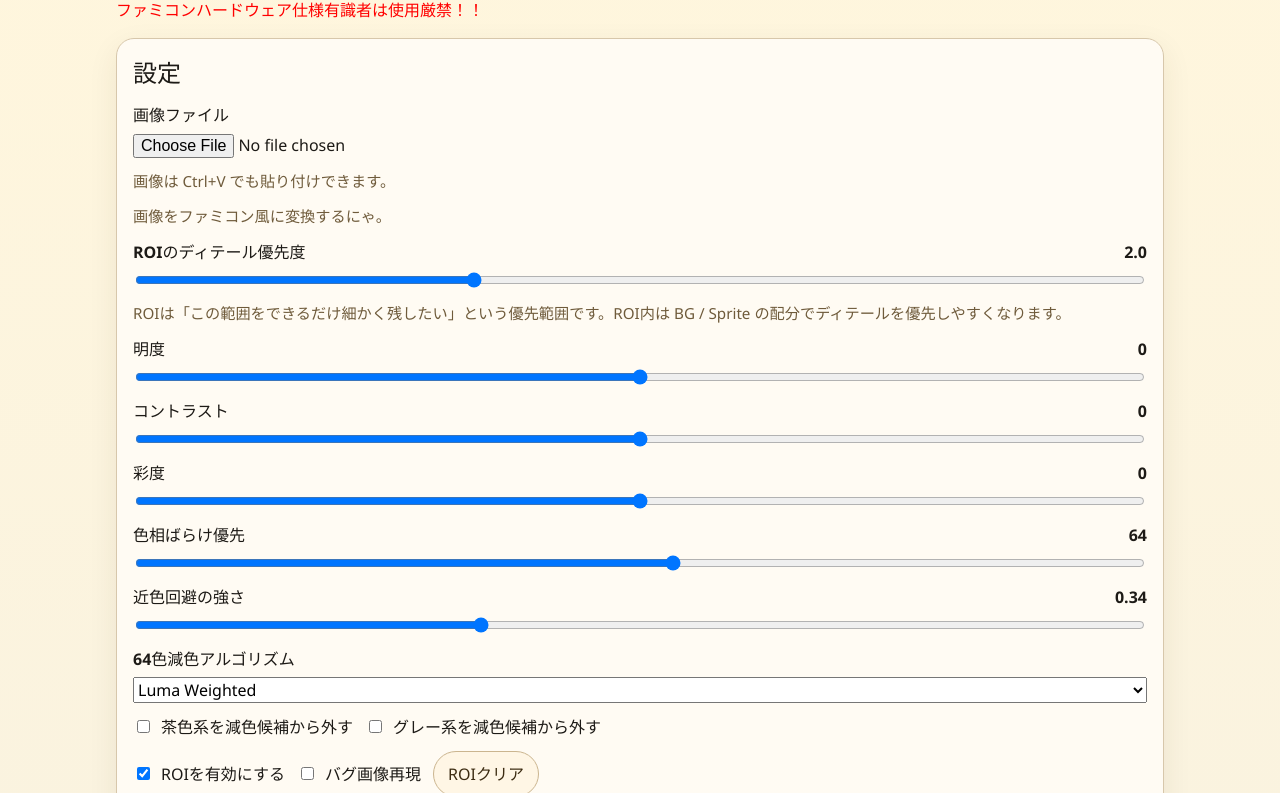
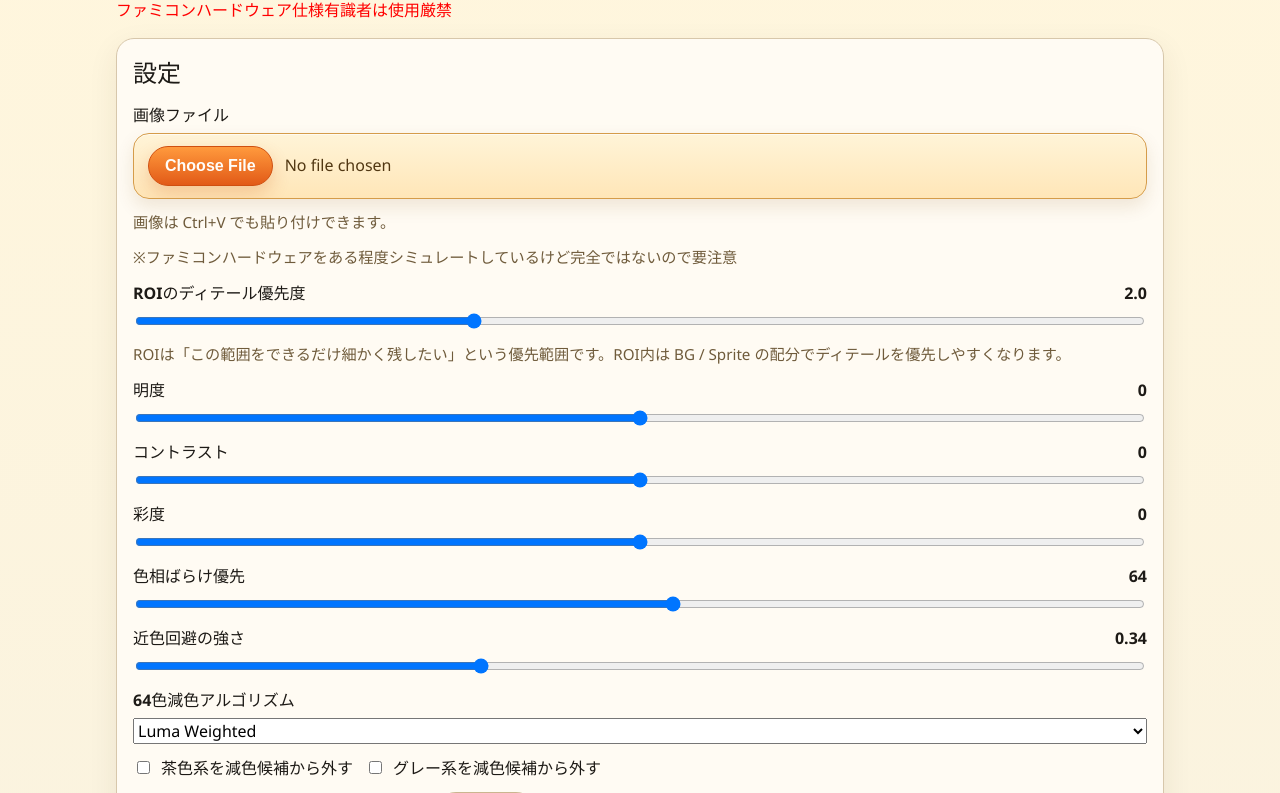
Before and after one commit to kaboofactory/KabooRetroGameColorReductionTool, a website built with Vite: page index.html in a window 1280 px wide. Shown: the part 98-891 px from the top of the page. Built offline with nearby package versions, Linux system fonts and the light colour scheme.

Commit message:
Ver.0.0.13

```diff
--- a/src/app.ts
+++ b/src/app.ts
@@ -72,8 +72,8 @@ function createAppMarkup(): string {
       <header class="app-header">
         <div>
           <p class="eyebrow">Kaboo Retro Game Color Reduction Tool</p>
-          <h1>画像をファミコン風に変換します。</h1>
-          <p class="danger-note">ファミコンハードウェア仕様有識者は使用厳禁！！</p>
+          <h1>ファミコン風画像変換ツール</h1>
+          <p class="danger-note">ファミコンハードウェア仕様有識者は使用厳禁</p>
         </div>
       </header>
 
@@ -197,6 +197,14 @@ function createAppMarkup(): string {
           <summary>Spriteタイルパレット</summary>
           <div id="spriteTilePaletteInfo"></div>
         </details>
+      </section>
+
+      <section class="card">
+        <h2>免責事項</h2>
+        <p class="hint">本ソフトウェアは現状のまま提供され、明示または黙示を問わず、いかなる種類の保証も行いません。</p>
+        <p class="hint">本ソフトウェアの使用によって生じた損害やトラブルについて、作者は一切の責任を負いません。</p>
+        <p class="hint">This software is provided "as is", without warranty of any kind, express or implied.</p>
+        <p class="hint">The author shall not be held liable for any damages or issues arising from the use of this software.</p>
       </section>
     </div>
   `;
--- a/src/machines.ts
+++ b/src/machines.ts
@@ -3,7 +3,7 @@ import type { MachineProfile } from "./types";
 const FAMICOM_PROFILE: MachineProfile = {
   id: "famicom",
   label: "ファミリーコンピュータ",
-  notes: "画像をファミコン風に変換するにゃ。"
+  notes: "※ファミコンハードウェアをある程度シミュレートしているけど完全ではないので要注意"
 };
 
 /** ファミコンの固定プロファイルを返すにゃ。 */
--- a/src/style.css
+++ b/src/style.css
@@ -25,6 +25,32 @@ button,
 input,
 select {
   font: inherit;
+}
+
+input[type="file"] {
+  width: 100%;
+  padding: 12px 14px;
+  border: 1px solid #d59c4a;
+  border-radius: 16px;
+  background: linear-gradient(180deg, #fff4d8 0%, #ffe6b8 100%);
+  color: #513712;
+  box-shadow: inset 0 1px 0 rgba(255, 255, 255, 0.65), 0 8px 18px rgba(124, 77, 12, 0.12);
+}
+
+input[type="file"]::file-selector-button {
+  margin-right: 12px;
+  border: 1px solid #cf4f10;
+  border-radius: 999px;
+  padding: 10px 16px;
+  background: linear-gradient(180deg, #ff9a3d 0%, #e25a17 100%);
+  color: #fffdf9;
+  font-weight: 700;
+  cursor: pointer;
+  box-shadow: 0 8px 18px rgba(210, 92, 20, 0.24);
+}
+
+input[type="file"]::file-selector-button:hover {
+  filter: brightness(1.05);
 }
 
 button {
```
